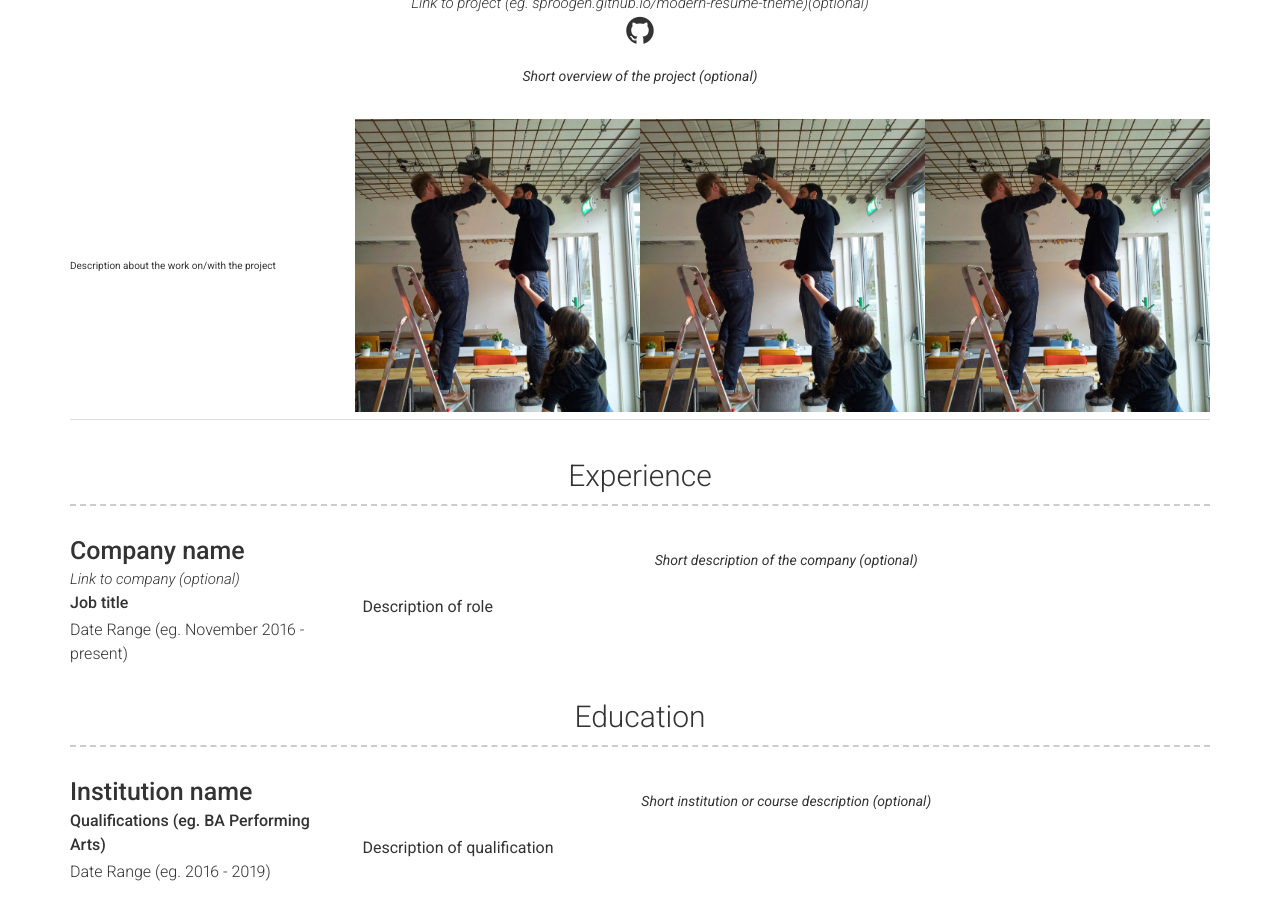
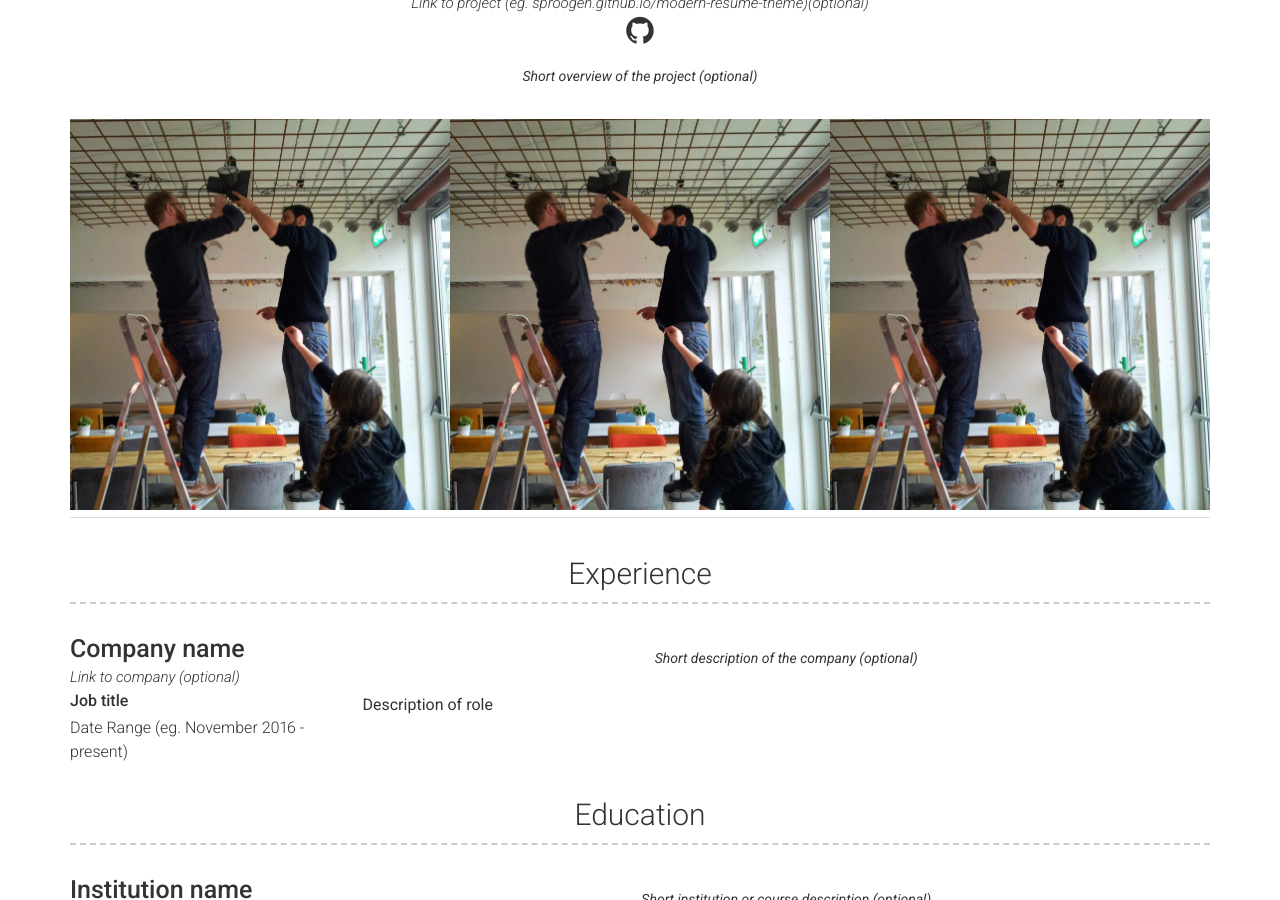
Before and after one commit to ekingedik/ekingedik.github.io, a Jekyll site: the page built from index.md, in a window 1280 px wide and 900 px high, scrolled down 981 px. Built offline with Jekyll 4.4.1, drawn with Linux system fonts in a browser that asks for light colours; a style sheet for code colours, icons or effects is not loaded.

Commit message:
img only

```diff
--- a/_data/projects.yml
+++ b/_data/projects.yml
@@ -14,6 +14,6 @@
   quote: >
     Short overview of the project (optional)
   description: | # this will include new lines to allow paragraphs
-    Description about the work on/with the project | ![](images/MnM.jpg) | ![](images/MnM.jpg) | ![](images/MnM.jpg) |
+      | ![](images/MnM.jpg) | ![](images/MnM.jpg) | ![](images/MnM.jpg) |
 
  # | ![](images/MnM.jpg) | ![](images/MnM.jpg) | ![](images/MnM.jpg) |
```
